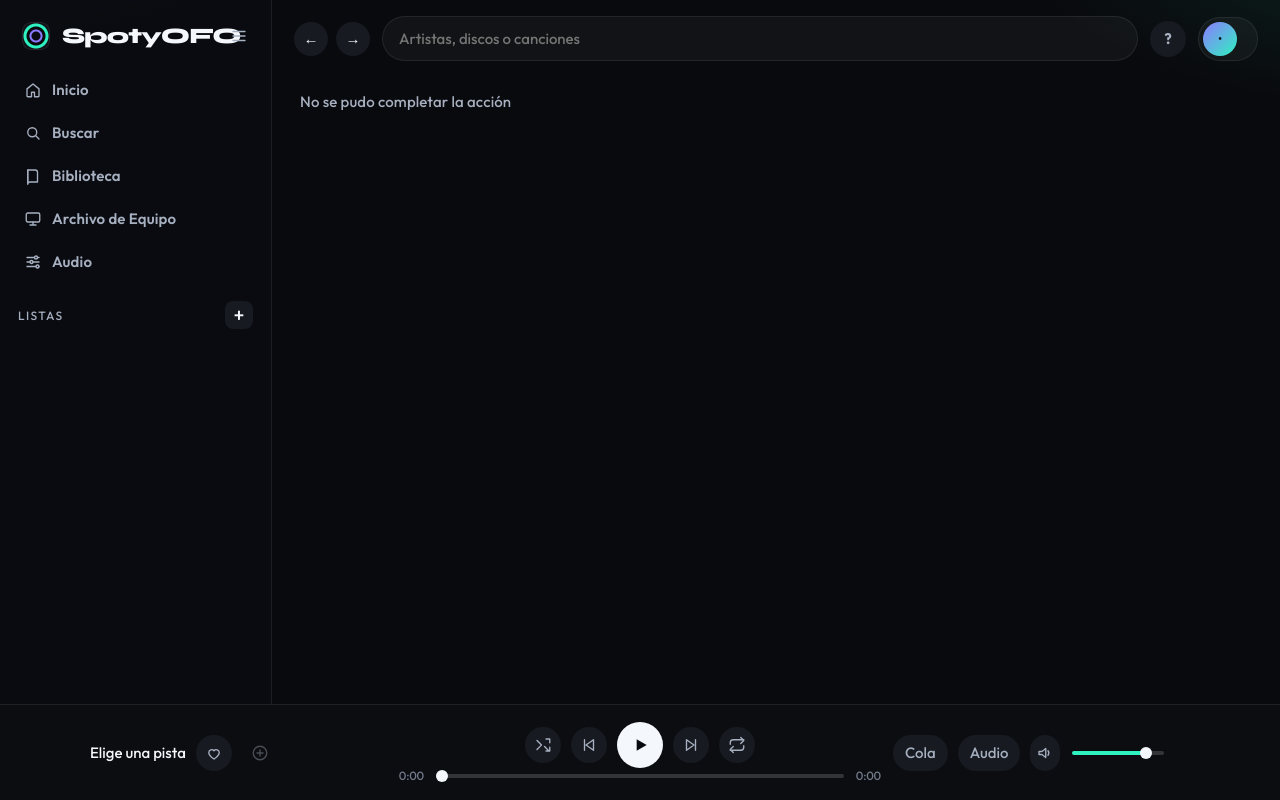
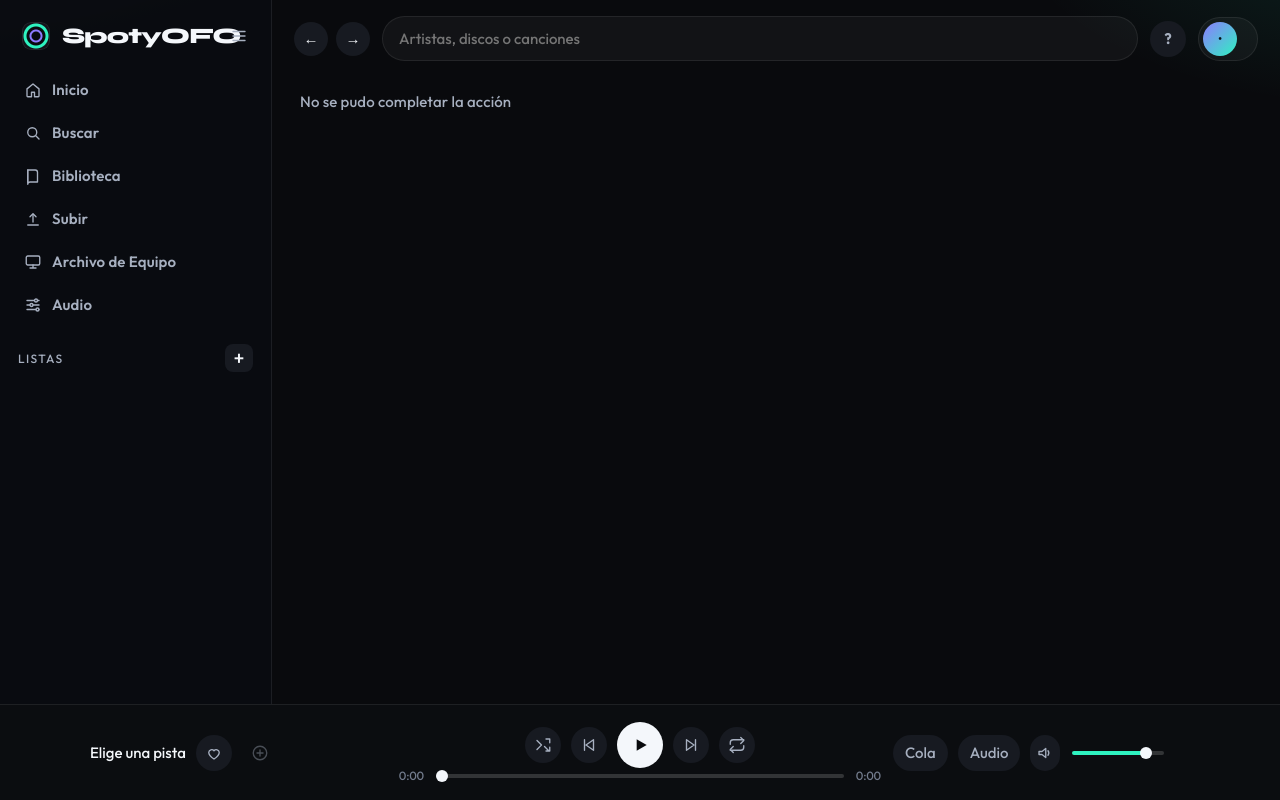
Before and after one commit to adolfolawsonrios11-svg/spotyofo, a Python web app: template templates/index.html in a window 1280 px wide. Run offline with Jinja, Linux system fonts and the light colour scheme; the template is opened without the code that fills it: most values are stand-ins (such as "Sample title", 1, 10 or a date in 2020).

Commit message:
Cualquier cuenta puede subir su música; la demo sigue sin poder hacerlo.

```diff
--- a/app.py
+++ b/app.py
@@ -1374,8 +1374,9 @@ def list_uploads():
 
 
 @app.post("/api/uploads")
-@require_admin
 def upload_track():
+    if is_demo():
+        return fail(DEMO_FORBIDDEN, 403)
     storage = request.files.get("file")
     if storage is None or not storage.filename:
         return fail("Falta el archivo.")
--- a/static/js/main.js
+++ b/static/js/main.js
@@ -1,5 +1,5 @@
-import { createPlayer } from "./player.js?v=20260930g";
-import { createUI } from "./ui.js?v=20260930g";
+import { createPlayer } from "./player.js?v=20261006b";
+import { createUI } from "./ui.js?v=20261006b";
 
 const player = createPlayer();
 const ui = createUI(player);
--- a/static/js/player.js
+++ b/static/js/player.js
@@ -1,4 +1,4 @@
-import { api } from "./api.js?v=20260930g";
+import { api } from "./api.js?v=20261006b";
 
 export const EQ_FREQS = [31, 62, 125, 250, 500, 1000, 2000, 4000, 8000, 16000];
 export const EQ_LABELS = ["31", "62", "125", "250", "500", "1k", "2k", "4k", "8k", "16k"];
--- a/static/js/ui.js
+++ b/static/js/ui.js
@@ -1,6 +1,6 @@
-import { api, onSessionExpired, setCsrf } from "./api.js?v=20260930g";
-import { EQ_FREQS, EQ_LABELS, EQ_PRESETS } from "./player.js?v=20260930g";
-import { canPickDirectory, grantDirectory, listDirectory, pickDirectory, rememberFiles, rootStatus, setLikedMany } from "./localdisk.js?v=20260930g";
+import { api, onSessionExpired, setCsrf } from "./api.js?v=20261006b";
+import { EQ_FREQS, EQ_LABELS, EQ_PRESETS } from "./player.js?v=20261006b";
+import { canPickDirectory, grantDirectory, listDirectory, pickDirectory, rememberFiles, rootStatus, setLikedMany } from "./localdisk.js?v=20261006b";
 
 const known = new Map();
 const UPLOAD_EXT = [".mp3", ".m4a", ".mp4", ".aac", ".flac", ".ogg", ".oga", ".opus", ".wav"];
@@ -845,8 +845,8 @@ export function createUI(player) {
 
   async function renderUploads() {
     await loadUploads();
-    const data = { admin: upl.admin, max_mb: upl.max_mb };
-    const panel = data.admin
+    const data = { admin: upl.admin, max_mb: upl.max_mb, upload: !isDemo() };
+    const panel = data.upload
       ? `<div class="upload-panel">
         <label class="upload-drop" for="upload-input">
           <input type="file" id="upload-input" multiple accept="${UPLOAD_ACCEPT}">
@@ -856,15 +856,15 @@ export function createUI(player) {
         <div id="upload-queue" class="upload-queue"></div>
       </div>`
       : `<div class="auth-card">
-        <strong>Solo el administrador sube canciones</strong>
-        <p>Las canciones subidas son para todos: puedes escucharlas, darles Me gusta y agregarlas a tus listas.</p>
+        <strong>La cuenta demo no sube canciones</strong>
+        <p>Puedes escuchar lo que ya está en el catálogo. Para subir tu música, entra con tu cuenta.</p>
       </div>`;
     setTimeout(syncUploadRows, 0);
     return `
-      <h1 class="hello">${data.admin ? "Subir música" : "Canciones subidas"}</h1>
-      <p class="lead">${data.admin ? "Sube archivos desde el teléfono o este equipo. Se leen título, artista, álbum, número de pista, duración y portada." : "Música que el administrador agregó al catálogo compartido."}</p>
+      <h1 class="hello">${data.upload ? "Subir música" : "Canciones subidas"}</h1>
+      <p class="lead">${data.upload ? "Sube la música que quieras desde el teléfono o este equipo. Se leen título, artista, álbum, número de pista, duración y portada, y queda en el catálogo para todos." : "Música del catálogo compartido. La cuenta demo no puede agregar archivos."}</p>
       ${panel}
-      <section class="block"><div class="block-head"><h2>${data.admin ? "Archivos subidos" : "Canciones"}</h2></div><div id="upload-list">${uploadListHtml()}</div></section>
+      <section class="block"><div class="block-head"><h2>${data.upload ? "Archivos subidos" : "Canciones"}</h2></div><div id="upload-list">${uploadListHtml()}</div></section>
     `;
   }
 
@@ -1114,6 +1114,8 @@ export function createUI(player) {
     document.querySelectorAll("[data-admin-only]").forEach((el) => {
       el.hidden = !isAdmin();
     });
+    const uploadsNav = document.querySelector("[data-nav='uploads']");
+    if (uploadsNav) uploadsNav.hidden = false;
     document.body.classList.toggle("is-admin", isAdmin());
     // Cuenta demo: aviso visible y sin «Cambiar contraseña» (el servidor también lo rechaza).
     document.body.classList.toggle("is-demo", isDemo());
--- a/templates/index.html
+++ b/templates/index.html
@@ -37,7 +37,7 @@
         <a class="nav-link" href="#/" data-nav="home"><svg viewBox="0 0 24 24" aria-hidden="true"><path d="M4 10.5 12 4l8 6.5V20a1 1 0 0 1-1 1h-5v-6H10v6H5a1 1 0 0 1-1-1z"/></svg><span>Inicio</span></a>
         <a class="nav-link" href="#/search" data-nav="search"><svg viewBox="0 0 24 24" aria-hidden="true"><circle cx="11" cy="11" r="6"/><path d="m16 16 4 4"/></svg><span>Buscar</span></a>
         <a class="nav-link" href="#/library" data-nav="library"><svg viewBox="0 0 24 24" aria-hidden="true"><path d="M5 4h10a3 3 0 0 1 3 3v13H8a3 3 0 0 0-3 3z"/><path d="M5 4v16"/></svg><span>Biblioteca</span></a>
-        <a class="nav-link" href="#/uploads" data-nav="uploads" data-admin-only hidden><svg viewBox="0 0 24 24" aria-hidden="true"><path d="M12 16V6"/><path d="m8 9 4-4 4 4"/><path d="M5 20h14"/></svg><span>Subir</span></a>
+        <a class="nav-link" href="#/uploads" data-nav="uploads"><svg viewBox="0 0 24 24" aria-hidden="true"><path d="M12 16V6"/><path d="m8 9 4-4 4 4"/><path d="M5 20h14"/></svg><span>Subir</span></a>
         <a class="nav-link" href="#/equipo" data-nav="equipo" aria-label="Archivo de Equipo"><svg viewBox="0 0 24 24" aria-hidden="true"><rect x="3" y="4" width="18" height="12" rx="2"/><path d="M8 20h8M12 16v4"/></svg><span class="nav-full">Archivo de Equipo</span><span class="nav-short">Equipo</span></a>
         <a class="nav-link" href="#/audio" data-nav="audio" aria-label="Configuración de audio"><svg viewBox="0 0 24 24" aria-hidden="true"><path d="M4 6h10M18 6h2M4 12h4M12 12h8M4 18h12M20 18h0"/><circle cx="16" cy="6" r="2"/><circle cx="10" cy="12" r="2"/><circle cx="18" cy="18" r="2"/></svg><span class="nav-full">Audio</span><span class="nav-short">Audio</span></a>
         <a class="nav-link nav-admin" href="#/admin" data-nav="admin" aria-label="Cuentas" data-admin-only hidden><svg viewBox="0 0 24 24" aria-hidden="true"><circle cx="9" cy="8" r="3.2"/><path d="M3.5 19a5.5 5.5 0 0 1 11 0"/><circle cx="17" cy="9" r="2.4"/><path d="M15.5 14.2A4.5 4.5 0 0 1 21 18.5"/></svg><span class="nav-full">Cuentas</span><span class="nav-short">Cuentas</span><span class="nav-badge" id="nav-badge" hidden></span></a>
--- a/tests_sec.py
+++ b/tests_sec.py
@@ -254,7 +254,7 @@ for method, path, body in [
     st, data, _ = a.api(method, path, body)
     check(f"usuaria normal {method} {path} -> 403", st == 403, (st, data))
 st, h, raw = a.raw("POST", "/api/uploads", b"--x--", {"X-Requested-With": "SpotyOFO", "X-CSRF-Token": a.csrf, "Content-Type": "multipart/form-data; boundary=x"})
-check("usuaria normal no sube (403)", st == 403, st)
+check("usuaria normal puede intentar subir (no 403)", st == 400, st)
 st, data, _ = a.api("POST", f"/api/playlists/{ana_list}/tracks", {"keys": ["d:Musica/x.mp3"]})
 check("archivos del servidor solo admin (403)", st == 403, (st, data))
 
--- a/tests_uploadplay.py
+++ b/tests_uploadplay.py
@@ -148,7 +148,7 @@ check("normal: GET /api/uploads 200 y admin=false", st == 200 and upu.get("admin
 check("normal: ve las mismas canciones que el admin", set(ids(upu)) == set(ids(up)), (len(ids(upu)), len(ids(up))))
 check("normal: sin ids repetidos", len(set(ids(upu))) == len(upu.get("tracks", [])), "")
 st, _ = u.api("POST", "/api/uploads", headers={"Content-Type": "multipart/form-data; boundary=x"}, data=b"--x--")
-check("normal: subir -> 403", st == 403, st)
+check("normal: puede intentar subir (no 403)", st == 400, st)
 st, _ = u.api("DELETE", f"/api/tracks/{first['id']}")
 check("normal: eliminar -> 403", st == 403, st)
 u.api("POST", f"/api/likes/{first['id']}", {"shown_liked": False})
@@ -295,7 +295,7 @@ if m:
     check("player.js expone extendQueue", b"extendQueue" in body, "")
     st, h, body = admin.raw("GET", f"/static/js/api.js?v={m.group(1)}")
     check("api.js tiene uploadsPage", b"uploadsPage" in body, "")
-    check("ui.js importa módulos con la versión nueva", "?v=20260930g" in js and "?v=20260930f" not in js and "?v=20260930e" not in js, "")
+    check("ui.js importa módulos con la versión nueva", "?v=20261006b" in js and "?v=20261006a" not in js and "?v=20260930g" not in js, "")
     check("el menú muestra la versión y Actualizar", 'id="user-version"' in html and "Versión" in html and 'id="user-update"' in html and ">Actualizar<" in html, "")
     check("el sitio se puede instalar desde el navegador", 'rel="manifest"' in html and "manifest.webmanifest" in html and 'id="user-install"' in html, "")
 
```
